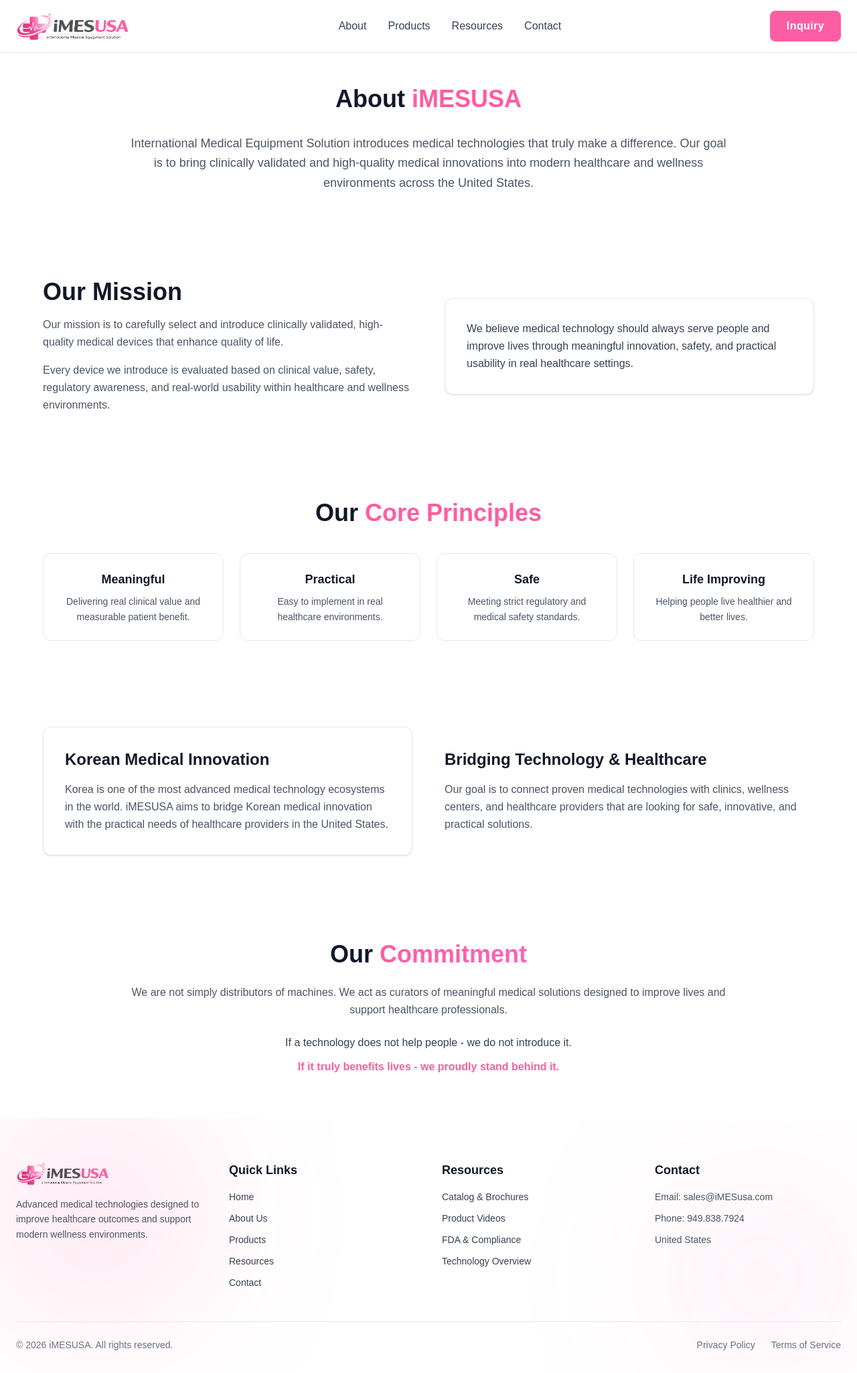
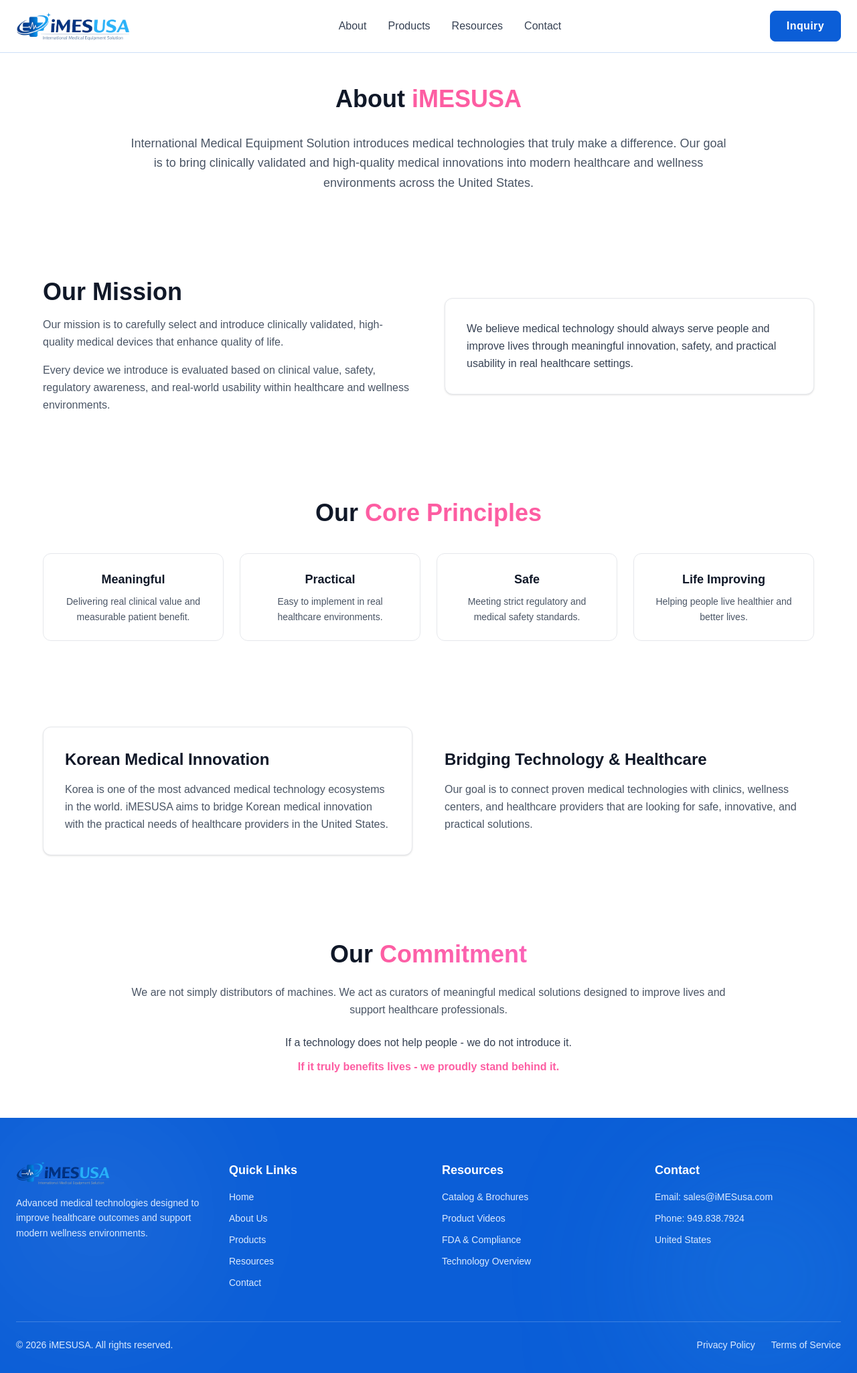
Before and after one commit to sritechbees/imesusa, a Next.js app: page /about/aboutmore in a window 1280 px wide. Shown: the whole page at 67% size. Built offline with nearby package versions, Linux system fonts and the light colour scheme.

Commit message:
blue color add

```diff
--- a/src/component/home/MissionSection.tsx
+++ b/src/component/home/MissionSection.tsx
@@ -25,7 +25,7 @@
 
           <h2 className="text-3xl md:text-4xl font-bold mb-6 text-gray-900">
             Meaningful{" "}
-            <span className="text-[#fd5da2]">Medical Technology</span>
+            <span className="text-[#0B5ED7]">Medical Technology</span>
           </h2>
 
           <p className="text-gray-600 mb-4 leading-relaxed text-base">
@@ -66,7 +66,7 @@
           {/* BUTTON */}
           <button
             onClick={() => setOpen(!open)}
-            className="mt-8 px-8 py-3 rounded-xl bg-[#fd5da2] text-white font-medium hover:bg-pink-600 transition duration-300 shadow-md hover:shadow-lg hover:scale-105"
+            className="mt-8 px-8 py-3 rounded-xl bg-[#0B5ED7] text-white font-medium hover:bg-[#003E91] transition duration-300 shadow-md hover:shadow-lg hover:scale-105"
           >
             {open ? "Show Less" : "Read More"}
           </button>
@@ -96,7 +96,7 @@
           </div>
 
           {/* decorative glow */}
-          <div className="absolute -bottom-6 -left-6 w-28 h-28 bg-[#fd5da2]/20 blur-2xl rounded-full"></div>
+          <div className="absolute -bottom-6 -left-6 w-28 h-28 bg-[#0B5ED7]/20 blur-2xl rounded-full"></div>
 
         </motion.div>
 
--- a/src/component/home/ProductsSection.tsx
+++ b/src/component/home/ProductsSection.tsx
@@ -30,7 +30,7 @@
           className="text-center mb-16"
         >
           <h2 className="text-4xl md:text-4xl font-bold text-gray-900 mb-4">
-            Technologies <span className="text-[#fd5da2]">We Introduce</span>
+            Technologies <span className="text-[#0B5ED7]">We Introduce</span>
           </h2>
 
           <p className="max-w-2xl mx-auto text-gray-500">
@@ -73,7 +73,7 @@
                 </p>
 
                 <Link href="/resources/resouceshero">
-                  <button className="px-6 py-2 bg-[#fd5da2] text-white rounded-full hover:bg-pink-700 transition">
+                  <button className="px-6 py-2 bg-[#0B5ED7] text-white rounded-full hover:bg-[#003E91] transition">
                     Learn More
                   </button>
                 </Link>
--- a/src/component/home/herosection.tsx
+++ b/src/component/home/herosection.tsx
@@ -99,13 +99,13 @@
             >
 
               <Link href="/products/twoproductsection">
-                <button className="bg-[#fd5da2] hover:bg-pink-500 text-white px-8 py-3 rounded-full font-semibold transition-all duration-300 hover:scale-105 shadow-lg hover:shadow-pink-500/40">
+                <button className="bg-[#0B5ED7] hover:bg-[#003E91] text-white px-8 py-3 rounded-full font-semibold transition-all duration-300 hover:scale-105 shadow-lg hover:shadow-[#0B5ED7]/40">
                   Explore Products
                 </button>
               </Link>
 
               <Link href="/contact/inquiryform">
-                <button className="border border-white text-white px-8 py-3 rounded-full hover:bg-white hover:text-[#fd5da2] transition-all duration-300 hover:scale-105">
+                <button className="border border-white text-white px-8 py-3 rounded-full hover:bg-white hover:text-[#0B5ED7] transition-all duration-300 hover:scale-105">
                   Request Information
                 </button>
               </Link>
@@ -123,7 +123,7 @@
             key={index}
             onClick={() => setCurrent(index)}
             className={`w-3 h-3 rounded-full transition ${
-              current === index ? "bg-[#fd5da2] scale-125" : "bg-gray-400"
+              current === index ? "bg-[#0B5ED7] scale-125" : "bg-gray-400"
             }`}
           />
         ))}
--- a/src/component/home/ourPhilosophy.tsx
+++ b/src/component/home/ourPhilosophy.tsx
@@ -39,7 +39,7 @@
         {/* Title */}
         <div className="text-center mb-16">
           <h2 className="text-4xl md:text-4xl font-bold text-gray-900 mb-4">
-            Our <span className="text-[#fd5da2]">Philosophy</span>
+            Our <span className="text-[#0B5ED7]">Philosophy</span>
           </h2>
 
           <p className="max-w-2xl mx-auto text-gray-600">
@@ -84,15 +84,15 @@
                 {/* Dark Overlay */}
                 <div className="absolute inset-0 bg-black/40 group-hover:bg-black/30 transition"></div>
 
-                {/* Pink Overlay */}
-                <div className="absolute inset-0 bg-[#fd5da2]/0 group-hover:bg-[#fd5da2]/20 transition duration-500"></div>
+                {/* Blue Overlay */}
+                <div className="absolute inset-0 bg-[#0B5ED7]/0 group-hover:bg-[#0B5ED7]/20 transition duration-500"></div>
 
               </div>
 
               {/* Content */}
               <div className="bg-white p-6 border border-gray-100 shadow-lg">
 
-                <h3 className="text-lg font-semibold text-gray-900 mb-2 group-hover:text-[#fd5da2] transition">
+                <h3 className="text-lg font-semibold text-gray-900 mb-2 group-hover:text-[#0B5ED7] transition">
                   {item.title}
                 </h3>
 
@@ -110,7 +110,7 @@
 
         {/* Quote */}
         <div className="text-center mt-16">
-          <p className="text-xl italic text-[#fd5da2]">
+          <p className="text-xl italic text-[#0B5ED7]">
             "Technology should serve people - not the other way around."
           </p>
         </div>
--- a/src/component/layout/footer.tsx
+++ b/src/component/layout/footer.tsx
@@ -6,18 +6,18 @@
 
 export default function Footer() {
   return (
-    <footer className="relative bg-white dark:bg-slate-950 text-gray-700 dark:text-gray-300 pt-16 pb-8 overflow-hidden transition-colors duration-500">
+    <footer className="relative bg-[#0B5ED7] text-white pt-16 pb-8 overflow-hidden">
 
-      {/* AI Glow Background */}
-      <div className="absolute top-0 left-0 w-72 h-72 bg-[#fd5da2]/20 blur-[120px] rounded-full"></div>
-      <div className="absolute bottom-0 right-0 w-72 h-72 bg-[#fd5da2]/10 blur-[120px] rounded-full"></div>
+      {/* Soft Glow Background */}
+      <div className="absolute top-0 left-0 w-72 h-72 bg-white/10 blur-[120px] rounded-full"></div>
+      <div className="absolute bottom-0 right-0 w-72 h-72 bg-[#4FC3F7]/20 blur-[120px] rounded-full"></div>
 
       <div className="relative max-w-7xl mx-auto px-4 sm:px-6">
 
         {/* Grid */}
         <div className="grid grid-cols-1 sm:grid-cols-2 lg:grid-cols-4 gap-10">
 
-          {/* LOGO SECTION */}
+          {/* LOGO */}
           <Link href="/">
             <motion.div
               initial={{ opacity: 0, y: 40 }}
@@ -25,20 +25,20 @@
               transition={{ duration: 0.6 }}
               className="flex flex-col gap-4"
             >
-
               <Image
-              src="/about/logo2.png" // 👉 replace with your logo path
+                src="/about/logoo.png"
                 alt="iMESUSA Logo"
                 width={140}
                 height={40}
                 className="object-contain"
               />
 
-            <p className="text-sm text-gray-600 dark:text-gray-400 leading-relaxed">
+              <p className="text-sm text-blue-100 leading-relaxed">
                 Advanced medical technologies designed to improve healthcare outcomes
                 and support modern wellness environments.
               </p>
-          </motion.div></Link>
+            </motion.div>
+          </Link>
 
           {/* QUICK LINKS */}
           <motion.div
@@ -46,12 +46,11 @@
             whileInView={{ opacity: 1, y: 0 }}
             transition={{ duration: 0.7 }}
           >
-            <h3 className="text-lg font-semibold text-gray-900 dark:text-white mb-4">
+            <h3 className="text-lg font-semibold mb-4">
               Quick Links
             </h3>
 
             <ul className="space-y-3 text-sm">
-
               {[
                 { name: "Home", link: "/" },
                 { name: "About Us", link: "/about/aboutsection" },
@@ -62,16 +61,14 @@
                 <li key={i}>
                   <Link
                     href={item.link}
-                    className="relative inline-block transition duration-300 hover:text-[#fd5da2]"
+                    className="group relative inline-block text-blue-100 hover:text-white transition"
                   >
                     {item.name}
-
-                    {/* underline animation */}
-                    <span className="absolute left-0 -bottom-1 w-0 h-[2px] bg-[#fd5da2] transition-all duration-300 group-hover:w-full"></span>
+                    <span className="absolute left-0 -bottom-1 w-0 h-[2px] bg-white
+                    group-hover:w-full transition-all duration-300"></span>
                   </Link>
                 </li>
               ))}
-
             </ul>
           </motion.div>
 
@@ -81,12 +78,11 @@
             whileInView={{ opacity: 1, y: 0 }}
             transition={{ duration: 0.8 }}
           >
-            <h3 className="text-lg font-semibold text-gray-900 dark:text-white mb-4">
+            <h3 className="text-lg font-semibold mb-4">
               Resources
             </h3>
 
             <ul className="space-y-3 text-sm">
-
               {[
                 { name: "Catalog & Brochures", link: "/resources/downloadcatalog" },
                 { name: "Product Videos", link: "/resources/viewresourse" },
@@ -96,13 +92,14 @@
                 <li key={i}>
                   <Link
                     href={item.link}
-                    className="transition duration-300 hover:text-[#fd5da2]"
+                    className="group relative inline-block text-blue-100 hover:text-white transition"
                   >
                     {item.name}
+                    <span className="absolute left-0 -bottom-1 w-0 h-[2px] bg-white
+                    group-hover:w-full transition-all duration-300"></span>
                   </Link>
                 </li>
               ))}
-
             </ul>
           </motion.div>
 
@@ -112,52 +109,52 @@
             whileInView={{ opacity: 1, y: 0 }}
             transition={{ duration: 0.9 }}
           >
-            <h3 className="text-lg font-semibold text-gray-900 dark:text-white mb-4">
+            <h3 className="text-lg font-semibold mb-4">
               Contact
             </h3>
 
-            <ul className="space-y-3 text-sm text-gray-600 dark:text-gray-400">
-
-              <li className="hover:text-[#fd5da2] transition">
+            <ul className="space-y-3 text-sm text-blue-100">
+              <li className="hover:text-white transition">
                 Email: sales@iMESusa.com
               </li>
-
-              <li className="hover:text-[#fd5da2] transition">
+              <li className="hover:text-white transition">
                 Phone: 949.838.7924
               </li>
-
-              <li>
-                United States
-              </li>
-
+              <li>United States</li>
             </ul>
           </motion.div>
 
         </div>
 
         {/* Divider */}
-        <div className="border-t border-gray-200 dark:border-white/10 mt-12 pt-6 flex flex-col md:flex-row justify-between items-center text-sm text-gray-500 dark:text-gray-400">
+        <motion.div
+          initial={{ opacity: 0, y: 40 }}
+          whileInView={{ opacity: 1, y: 0 }}
+          transition={{ duration: 0.8 }}
+          className="border-t border-white/20 mt-12 pt-6 flex flex-col md:flex-row justify-between items-center text-sm text-blue-100"
+        >
 
-          <p>
+          <p className="mb-4 md:mb-0">
             © {new Date().getFullYear()} iMESUSA. All rights reserved.
           </p>
 
-          <div className="flex gap-6 mt-4 md:mt-0">
-
-            <span className="cursor-pointer hover:text-[#fd5da2] transition">
+          <div className="flex gap-6">
+            <span className="group relative cursor-pointer hover:text-white transition">
               Privacy Policy
+              <span className="absolute left-0 -bottom-1 w-0 h-[2px] bg-white
+              group-hover:w-full transition-all duration-300"></span>
             </span>
 
-            <span className="cursor-pointer hover:text-[#fd5da2] transition">
+            <span className="group relative cursor-pointer hover:text-white transition">
               Terms of Service
+              <span className="absolute left-0 -bottom-1 w-0 h-[2px] bg-white
+              group-hover:w-full transition-all duration-300"></span>
             </span>
+          </div>
+
+        </motion.div>
 
       </div>
-
-        </div>
-
-      </div>
-
     </footer>
   );
 }
--- a/src/component/layout/header.tsx
+++ b/src/component/layout/header.tsx
@@ -18,14 +18,14 @@
   ];
 
   return (
-    <header className="fixed top-0 w-full z-50 bg-white/80 backdrop-blur-md border-b border-gray-200">
+    <header className="fixed top-0 w-full z-50 bg-white/80 backdrop-blur-md border-b border-[#0B5ED7]/20">
 
       <div className="max-w-7xl mx-auto px-6 py-4 flex items-center justify-between">
 
         {/* Logo */}
         <Link href="/" className="flex items-center">
           <Image
-            src="/about/logo2.png"
+            src="/about/logoo.png"
             alt="iMESUSA Logo"
             width={170}
             height={70}
@@ -44,15 +44,15 @@
               className={`relative transition duration-300
               ${
                 pathname === link.href
-                  ? "text-[#fd5da2] font-semibold"
-                  : "hover:text-[#fd5da2]"
+                  ? "text-[#0B5ED7] font-semibold"
+                  : "hover:text-[#0B5ED7]"
               }`}
             >
               {link.name}
 
               {/* Active underline */}
               {pathname === link.href && (
-                <span className="absolute -bottom-2 left-0 w-full h-[2px] bg-[#fd5da2]"></span>
+                <span className="absolute -bottom-2 left-0 w-full h-[2px] bg-[#0B5ED7]"></span>
               )}
             </Link>
           ))}
@@ -64,8 +64,8 @@
           <Link
             href="/contact/inquiryform"
             className="relative px-6 py-2.5 rounded-lg font-semibold text-white
-            bg-[#fd5da2] border border-[#fd5da2] overflow-hidden group
-            transition-all duration-500 hover:text-[#fd5da2]"
+            bg-[#0B5ED7] border border-[#0B5ED7] overflow-hidden group
+            transition-all duration-500 hover:text-[#0B5ED7]"
           >
 
             {/* Hover Background */}
@@ -84,16 +84,16 @@
           onClick={() => setMenuOpen(!menuOpen)}
           className="md:hidden flex flex-col gap-1.5"
         >
-          <span className="w-6 h-[2px] bg-gray-900"></span>
-          <span className="w-6 h-[2px] bg-gray-900"></span>
-          <span className="w-6 h-[2px] bg-gray-900"></span>
+          <span className="w-6 h-[2px] bg-[#003E91]"></span>
+          <span className="w-6 h-[2px] bg-[#003E91]"></span>
+          <span className="w-6 h-[2px] bg-[#003E91]"></span>
         </button>
 
       </div>
 
       {/* Mobile Menu */}
       <div
-        className={`md:hidden bg-white border-t border-gray-200 transition-all duration-500 overflow-hidden ${
+        className={`md:hidden bg-white border-t border-[#0B5ED7]/20 transition-all duration-500 overflow-hidden ${
           menuOpen ? "max-h-[400px]" : "max-h-0"
         }`}
       >
@@ -107,18 +107,17 @@
               onClick={() => setMenuOpen(false)}
               className={`transition duration-300  ${
                 pathname === link.href
-                  ? "text-[#fd5da2] font-semibold"
-                  : "hover:text-[#fd5da2]"
+                  ? "text-[#0B5ED7] font-semibold"
+                  : "hover:text-[#0B5ED7]"
               }`}
             >
               {link.name}
             </Link>
-
           ))}
 
           <Link
             href="/contact/inquiryform"
-            className="mt-3 inline-block text-center max-sm:mr-36 px-5 py-2.5 rounded-xl font-semibold text-white bg-[#fd5da2]"
+            className="mt-3 inline-block text-center max-sm:mr-36 px-5 py-2.5 rounded-xl font-semibold text-white bg-[#0B5ED7]"
           >
             Inquiry
           </Link>
```
Also changed, not shown: src/component/home/ContactCTA.tsx (+15 -11 lines), src/component/home/InnovationSection.tsx (+8 -8 lines), src/component/home/OurCommitment.tsx (+5 -5 lines), src/component/home/aboutIMESUSA.tsx (+8 -8 lines), src/component/home/why_imesusa.tsx (+4 -4 lines), public/about/logo.png (added). Lines whose indentation alone changed are shown as unchanged.
